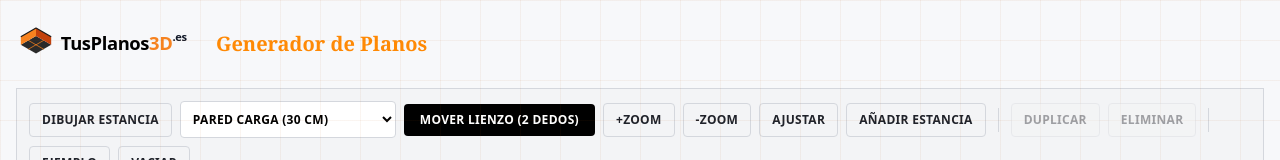
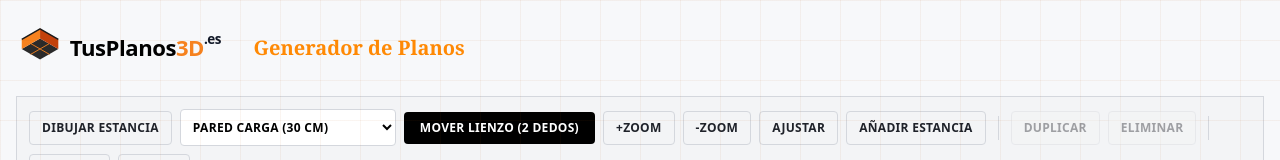
Before and after one commit to montyxace-sys/pnanos3d, a Next.js app: page / in a window 1280 px wide. Shown: the top 160 px of the page. Built offline with nearby package versions, Linux system fonts and the light colour scheme; no server answers.

Commit message:
feat: ampliar logo en home h-12

```diff
--- a/src/app/page.tsx
+++ b/src/app/page.tsx
@@ -32,7 +32,7 @@ export default function HomePage() {
   return (
     <main className="mx-auto max-w-[1400px] px-4 py-6">
       <header className="mb-6 flex items-center gap-3">
-        <Link href="/"><Image src="/img/logo.svg" alt="TusPlanos3D - inicio" width={205} height={50} className="h-10 w-auto " /></Link>
+        <Link href="/"><Image src="/img/logo.svg" alt="TusPlanos3D - inicio" width={235} height={58} className="h-12 w-auto" /></Link>
         <h1 className="text-xl font-bold text-orange-400">Generador de Planos</h1>
       </header>
       <PlanEditor />
```
